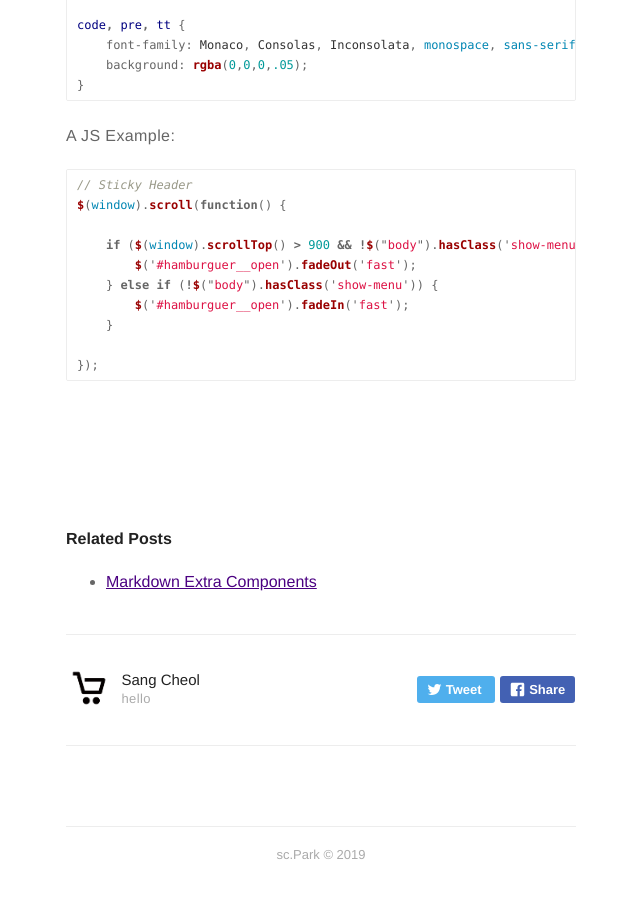
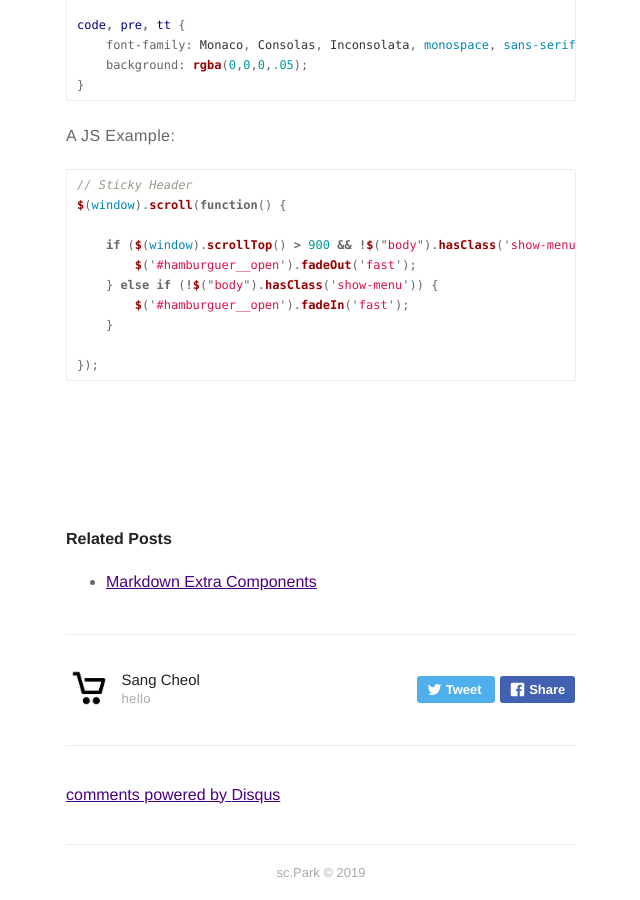
Before and after one commit to rearcar92/rearcar92.github.io, a Jekyll site: the page built from _posts/2016-02-24-markdown-common-elements.markdown, in a window 1280 px wide and 900 px high, scrolled down 5052 px. Shown: the whole window, without its empty margins (319-959 px from the left). Built offline with Jekyll 4.4.1, drawn with Linux system fonts in a browser that asks for light colours; comment, search, counter and statistics services are not loaded; part of the change alters nothing that is shown.

Commit message:
jekyll theme

```diff
--- a/_config.yml
+++ b/_config.yml
@@ -32,7 +32,6 @@ permalink: /:title/
 disqus:
   shortname: rearcar92 # enter this from your disqus account
   categories: [blog, project] # only show disqus for posts that have these categories
-disqus_id: rearcar92
 
 # if you don't have any of social below, comment the line
 # facebook: myfacebook
--- a/_includes/disqus.html
+++ b/_includes/disqus.html
@@ -1,23 +1,19 @@
 <section class="disqus">
-        <div id="disqus_thread"></div>
-        <script>
+    <div id="disqus_thread"></div>
+    <script type="text/javascript">
 
-        /**
-        *  RECOMMENDED CONFIGURATION VARIABLES: EDIT AND UNCOMMENT THE SECTION BELOW TO INSERT DYNAMIC VALUES FROM YOUR PLATFORM OR CMS.
-        *  LEARN WHY DEFINING THESE VARIABLES IS IMPORTANT: https://disqus.com/admin/universalcode/#configuration-variables*/
-        /*
         var disqus_config = function () {
-        this.page.url = PAGE_URL;  // Replace PAGE_URL with your page's canonical URL variable
-        this.page.identifier = PAGE_IDENTIFIER; // Replace PAGE_IDENTIFIER with your page's unique identifier variable
+            this.page.url = '{{ site.url }}{{ page.url | replace:"index.html","" }}';
+            this.page.identifier = '{{ page.id }}';
         };
-        */
-        (function() { // DON'T EDIT BELOW THIS LINE
-        var d = document, s = d.createElement('script');
-        s.src = 'https://rearcar92.disqus.com/embed.js';
-        s.setAttribute('data-timestamp', +new Date());
-        (d.head || d.body).appendChild(s);
+        var disqus_shortname = '{{ site.disqus.shortname }}';
+        var disqus_developer = 0;
+        (function() {
+            var dsq = document.createElement('script'); dsq.type = 'text/javascript'; dsq.async = true;
+            dsq.src = 'https://' + disqus_shortname + '.disqus.com/embed.js';
+            (document.getElementsByTagName('head')[0] || document.getElementsByTagName('body')[0]).appendChild(dsq);
         })();
-        </script>
-        <noscript>Please enable JavaScript to view the <a href="https://disqus.com/?ref_noscript">comments powered by Disqus.</a></noscript>
-
+    </script>
+    <noscript>Please enable JavaScript to view the <a href="http://disqus.com/?ref_noscript">comments powered by Disqus.</a></noscript>
+    <a href="http://disqus.com" class="dsq-brlink">comments powered by <span class="logo-disqus">Disqus</span></a>
 </section>
```
